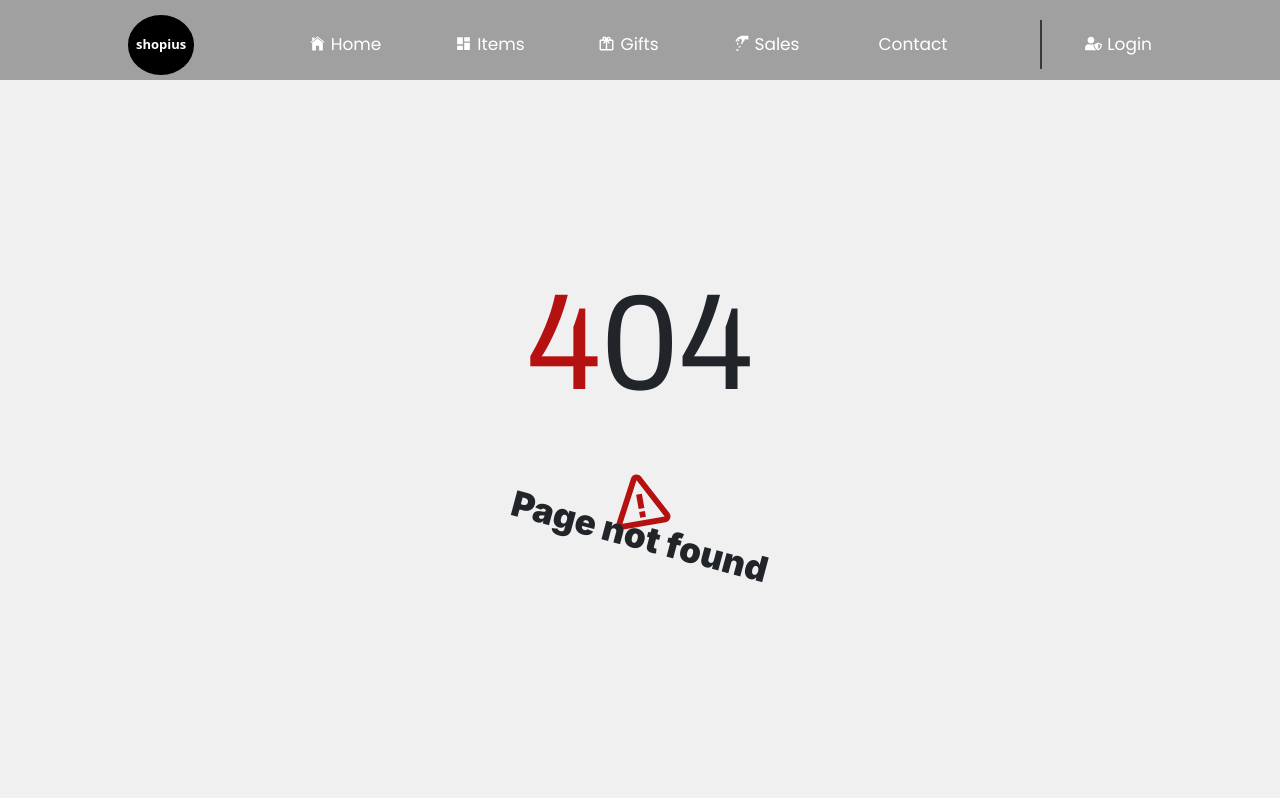
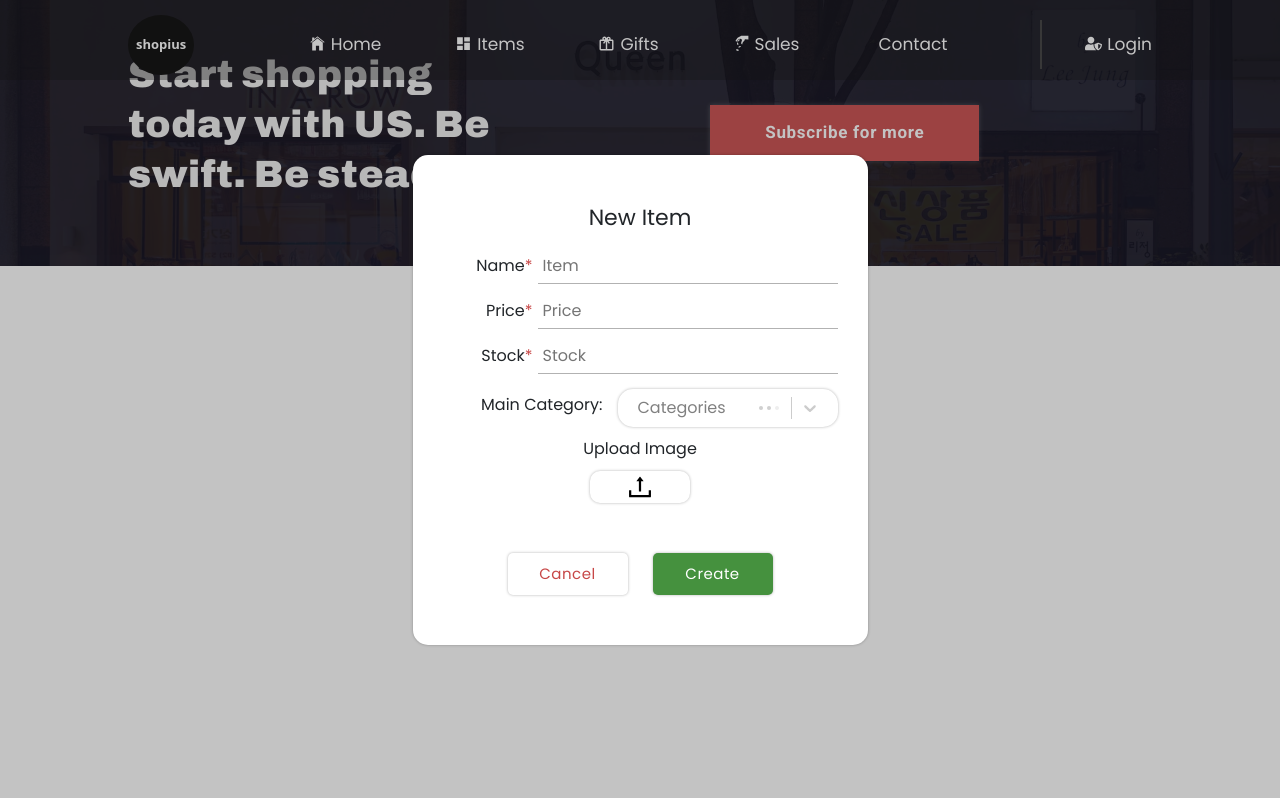
Before and after one commit to Andarus-1994/shop_nextjs, a Next.js app: page /dashboard/items/newItemModal in a window 1280 px wide. Before the commit this address had no page. Shown: the top 798 px of the page. Built offline with nearby package versions, Linux system fonts and the light colour scheme; a web font is replaced by a local one; what next-redux-wrapper would draw is missing.

Commit message:
Added new item modal + changes on items page

```diff
--- /dev/null
+++ b/pages/dashboard/items/newItemModal.tsx
@@ -0,0 +1,147 @@
+import axios from "axios";
+import styles from "../../../styles/Dashboard/Users.module.scss";
+import { ChangeEvent, useCallback, useEffect, useState, useRef } from "react";
+import LoadingSpinner from "../../../Components/Loading";
+import Select from "react-select";
+import makeAnimated from "react-select/animated";
+import { AiOutlineUpload } from "react-icons/ai";
+
+type ModalProps = {
+  closeModal: Function;
+};
+
+type Category = {
+  id: number;
+  name: string;
+  main_category_id: number;
+};
+
+type CustomError = Error & {
+  response?: {
+    data: {
+      errors: object;
+    };
+  };
+};
+
+export default function NewOrEditItem({ closeModal }: ModalProps) {
+  const [error, setError] = useState("");
+  const [loading, setLoading] = useState(false);
+  const [loadingCategories, setLoadingCategories] = useState(true);
+  const [categories, setCategories] = useState([]);
+  const [item, setItem] = useState({
+    name: "",
+    price: 0,
+    stock: 0,
+    categories: [] as Category[],
+  });
+  const imageInput = useRef<HTMLInputElement>(null);
+  const animatedComponents = makeAnimated();
+
+  const handleClose = (e: React.MouseEvent<HTMLDivElement>) => {
+    if (e.target === e.currentTarget) {
+      closeModal();
+    }
+  };
+
+  const handleFileUpload = (event: React.ChangeEvent<HTMLInputElement>) => {
+    const selectedFile = event.target.files && event.target.files[0];
+    if (selectedFile) {
+      if (!selectedFile.type.startsWith("image/")) {
+        return;
+      }
+
+      console.log(selectedFile);
+    }
+  };
+
+  return (
+    <div
+      className={styles.userModalContainer}
+      onClick={(e) => {
+        handleClose(e);
+      }}
+    >
+      <div className={styles.userModal}>
+        <h4>New Item</h4>
+        <div className={styles.inputBox}>
+          <label>
+            Name<span>*</span>
+          </label>
+          <input placeholder="Item" onChange={(e) => setItem({ ...item, name: e.target.value })} />
+        </div>
+        <div className={styles.inputBox}>
+          <label>
+            Price<span>*</span>
+          </label>
+          <input
+            placeholder="Price"
+            onChange={(e) => setItem({ ...item, price: parseFloat(e.target.value) })}
+          />
+        </div>
+        <div className={styles.inputBox}>
+          <label>
+            Stock<span>*</span>
+          </label>
+          <input
+            placeholder="Stock"
+            onChange={(e) => setItem({ ...item, stock: Number(e.target.value) })}
+          />
+        </div>
+        <div className={styles.inputBox}>
+          <div>Main Category:</div>
+          <Select
+            className="multi-select"
+            backspaceRemovesValue={true}
+            captureMenuScroll={true}
+            isLoading={loadingCategories}
+            loadingMessage={() => "Retrieving categories"}
+            onChange={(e) => {
+              const selectedValues = e.map((option: any) => option.value);
+              setItem({ ...item, categories: selectedValues });
+              console.log(selectedValues);
+            }}
+            styles={{
+              control: (baseStyles, state) => ({
+                ...baseStyles,
+                width: "220px",
+                margin: "5px 0 0 10px",
+                padding: "0px 10px",
+                border: "none",
+                borderRadius: "15px",
+                boxShadow: "0px 0px 3px rgba(0, 0, 0, 0.3)",
+              }),
+            }}
+            placeholder="Categories"
+            isMulti
+            components={animatedComponents}
+            options={categories}
+          />
+        </div>
+        <input
+          accept="image/*"
+          type="file"
+          ref={imageInput}
+          onChange={handleFileUpload}
+          style={{ display: "none" }}
+        />
+        <label>Upload Image</label>
+        <label htmlFor="select-image">
+          <button
+            className={styles.itemImage}
+            onClick={() => {
+              imageInput.current?.click();
+            }}
+          >
+            <AiOutlineUpload />
+          </button>
+        </label>
+        <div className={styles.error}>{error}</div>
+        <div className={styles.inputBox}>
+          <button onClick={() => closeModal()}>Cancel</button>
+          <button disabled={loading}>{loading ? <LoadingSpinner /> : "Create"}</button>
+        </div>
+      </div>
+    </div>
+  );
+}
--- a/styles/Dashboard/Users.module.scss
+++ b/styles/Dashboard/Users.module.scss
@@ -105,6 +105,16 @@
   width: 100%;
   height: 100%;
   z-index: 30;
+  .itemImage {
+    width: 100px;
+    background: transparent;
+    border: none;
+    border-radius: 10px;
+    box-shadow: 0px 0px 3px rgba(0, 0, 0, 0.3);
+    svg {
+      font-size: 30px;
+    }
+  }
   .userModal {
     display: flex;
     flex-direction: column;
@@ -123,6 +133,7 @@
     h4 {
       font-size: 22px;
     }
+
     .inputBox {
       width: 100%;
       display: flex;
@@ -153,6 +164,7 @@
           color: green;
         }
       }
+
       select {
         width: 200px;
         border: none;
```
Also changed, not shown: Components/Data/items.js (+48 -0 lines), pages/dashboard/items/index.tsx (+9 -4 lines), pages/items/index.tsx (+25 -14 lines).
